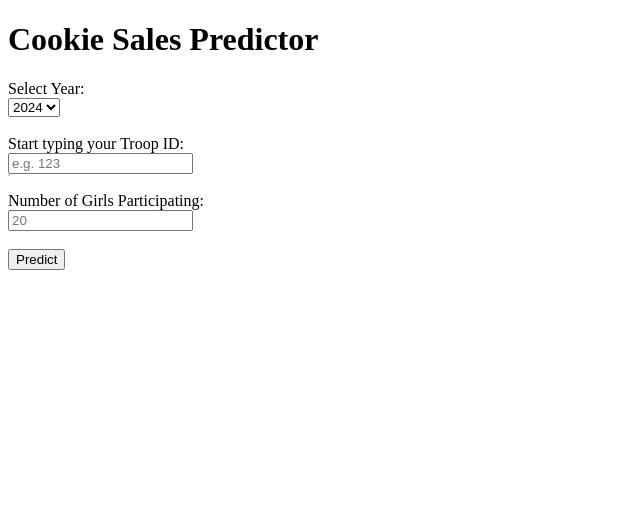
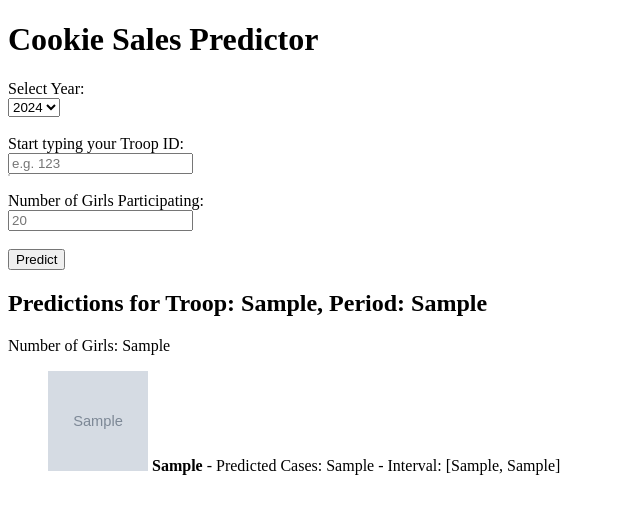
Before and after one commit to rishikor123/gsc, a Flask app: template templates/index.html in a window 1280 px wide. Shown: the top 514 px of the page, without its empty margins (0-640 px from the left). Run offline with Flask 2, Linux system fonts and the light colour scheme; the template is opened without the code that fills it: most values are stand-ins (such as "Sample title", 1, 10 or a date in 2020); grey boxes marked "Sample" are stand-in pictures; parts of the project's set-up code (start-up, migrations or seed data) failed here and were passed over.

Commit message:
Update index.html

```diff
--- a/templates/index.html
+++ b/templates/index.html
@@ -22,6 +22,14 @@
         }
         #suggestions li:hover {
             background: #e0e0e0;
+        }
+        /* Style for prediction results */
+        .prediction {
+            margin-top: 20px;
+        }
+        .prediction li {
+            list-style: none;
+            margin-bottom: 15px;
         }
     </style>
 </head>
@@ -54,7 +62,24 @@
         <input type="submit" value="Predict">
     </form>
 
-    <!-- JavaScript for dynamic filtering -->
+    <!-- Display predictions if available -->
+    {% if predictions %}
+    <div class="prediction">
+        <h2>Predictions for Troop: {{ chosen_troop }}, Period: {{ chosen_period }}</h2>
+        <p>Number of Girls: {{ chosen_num_girls }}</p>
+        <ul>
+            {% for pred in predictions %}
+            <li>
+                <img src="{{ pred.image_path }}" alt="{{ pred.cookie_type }}" width="100" height="100">
+                <strong>{{ pred.cookie_type }}</strong> - Predicted Cases: {{ pred.predicted_cases }} -
+                Interval: [{{ pred.interval_lower }}, {{ pred.interval_upper }}]
+            </li>
+            {% endfor %}
+        </ul>
+    </div>
+    {% endif %}
+
+    <!-- JavaScript for dynamic filtering of troop IDs -->
     <script>
         // 1) A JavaScript array of all troop IDs (passed in from Flask)
         const allTroopIds = {{ troop_ids|tojson }};
@@ -75,7 +100,6 @@
 
             // Filter the list: any troop ID that starts with typed text
             const filtered = allTroopIds.filter(id => {
-                // Convert both to string in case ID is numeric
                 return id.toString().startsWith(query);
             });
 
@@ -95,15 +119,13 @@
             suggestionItems.forEach(item => {
                 item.addEventListener('click', function() {
                     const chosenId = item.getAttribute('data-id');
-                    // Set the input to that ID
                     troopInput.value = chosenId;
-                    // Clear the suggestions
                     suggestionsBox.innerHTML = '';
                 });
             });
         });
 
-        // Optionally, hide suggestions if user clicks outside
+        // Hide suggestions if user clicks outside
         document.addEventListener('click', function(e) {
             if (!suggestionsBox.contains(e.target) && e.target !== troopInput) {
                 suggestionsBox.innerHTML = '';
```
